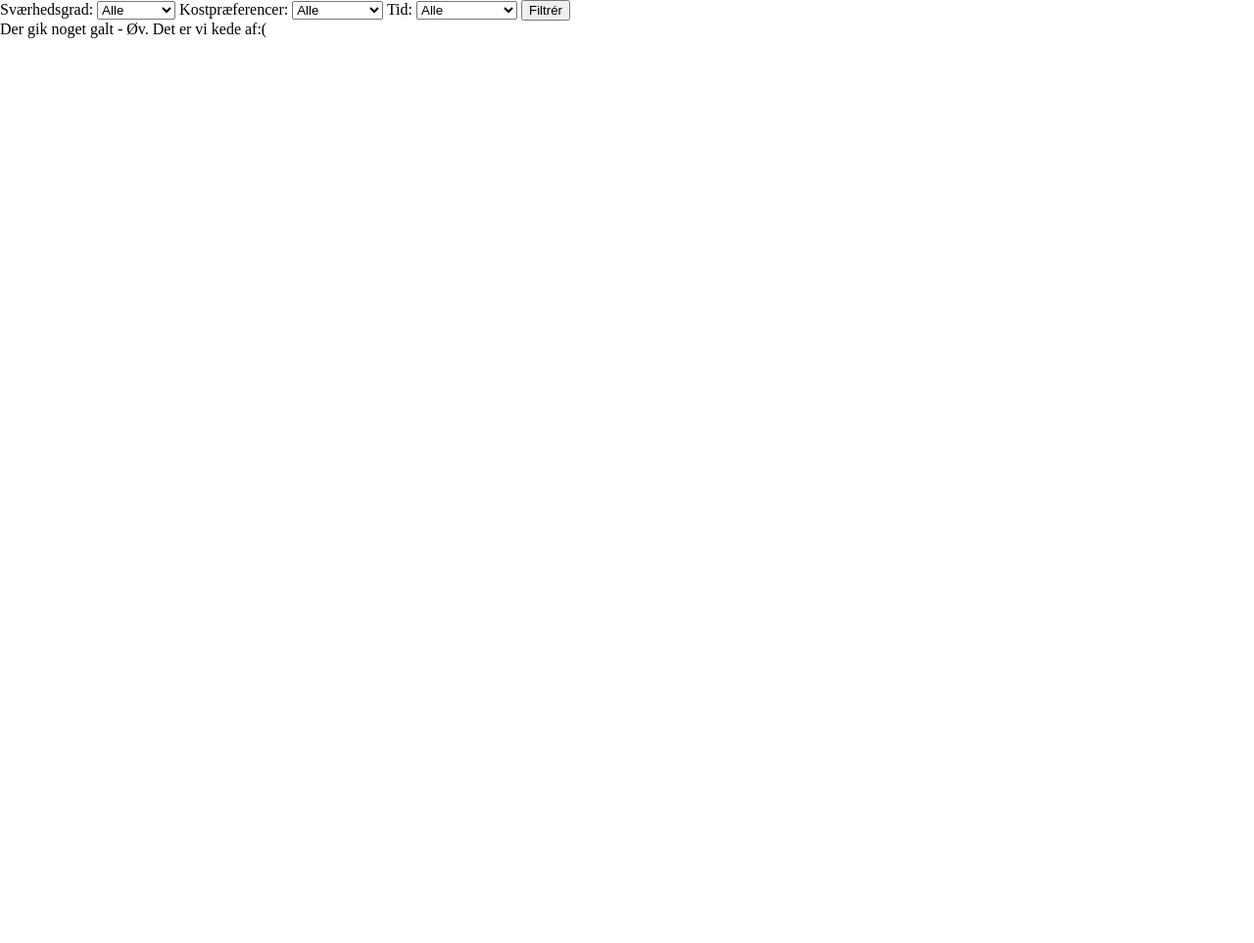
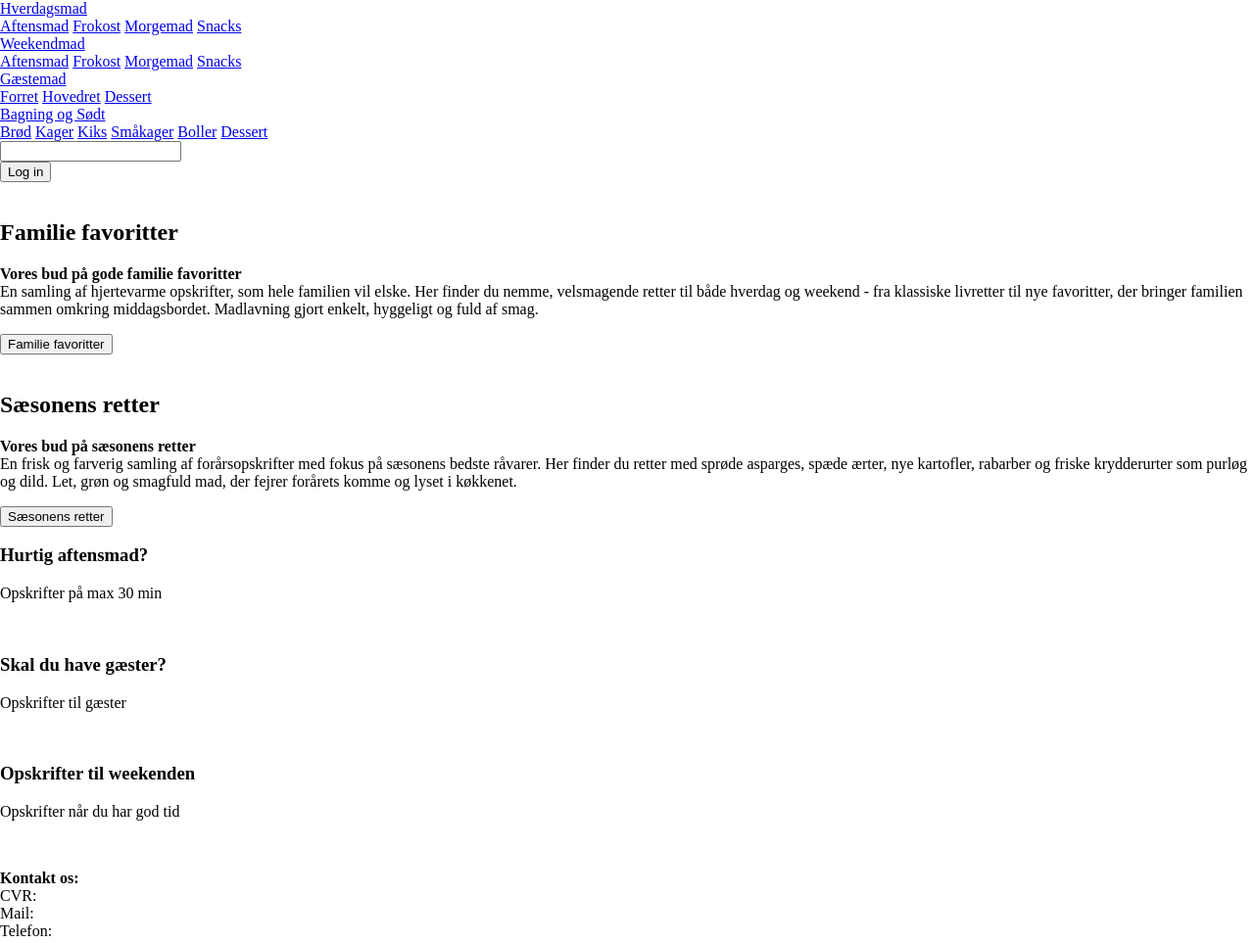
Before and after one commit to BystedUCN/HeadlessCMSprojekt, a plain HTML site: page index.html in a window 1280 px wide. Shown: the whole page at 98% size. Before the commit the page ends 800 px from the top, so only its background shows below. Drawn offline with Linux system fonts and the light colour scheme; no server answers.

Commit message:
Html forside
tilføjet forside html

```diff
--- a/index.html
+++ b/index.html
@@ -9,7 +9,97 @@
     <script src="./assets/js/forside.js" defer></script>
 </head>
 <body>
+    <header>
+        <nav>
+            <div class="dropdownmenu">
+                <div class="dropdownItem">
+                    <a href="#">Hverdagsmad</a>
+                    <div class="dropdown">
+                        <a href="#">Aftensmad</a>
+                        <a href="#">Frokost</a>
+                        <a href="#">Morgemad</a>
+                        <a href="#">Snacks</a>
+                    </div>
+                    </div>
+                    <div class="dropdownItem">
+                        <a href="#">Weekendmad</a>
+                        <div class="dropdown">
+                            <a href="#">Aftensmad</a>
+                            <a href="#">Frokost</a>
+                            <a href="#">Morgemad</a>
+                            <a href="#">Snacks</a>
+                        </div>
+                    </div>
+                    <div class="dropdownItem">
+                        <a href="#">Gæstemad</a>
+                        <div class="dropdown">
+                            <a href="#">Forret</a>
+                            <a href="#">Hovedret</a>
+                            <a href="#">Dessert</a>
+                        </div>
+                    </div>
+                        <div class="dropdownItem">
+                            <a href="#">Bagning og Sødt</a>
+                            <div class="dropdown">
+                                <a href="#">Brød</a>
+                                <a href="#">Kager</a>
+                                <a href="#">Kiks</a>
+                                <a href="#">Småkager</a>
+                                <a href="#">Boller</a>
+                                <a href="#">Dessert</a>
+                            </div>
+                        </div>
+        </nav>
+        <!--Søge felt, ved ikke hvordan man lige laver det?-->
+        <form action="">
+            <input type="text">
+        </form>
+        <button>Log in</button>
+    </header>
     <main>
+        <article class="">
+            <img src="" alt="">
+            <h2>Familie favoritter</h2>
+            <p> <strong>Vores bud på gode familie favoritter</strong><br>
+            En samling af hjertevarme opskrifter, som hele familien vil elske. Her finder du nemme, velsmagende retter til både
+            hverdag og weekend - fra klassiske livretter til nye favoritter, der bringer familien sammen omkring middagsbordet.
+            Madlavning gjort enkelt, hyggeligt og fuld af smag.</p>
+            <button>Familie favoritter</button>
+        </article>
+        <article class="">
+            <img src="" alt="">
+            <h2>Sæsonens retter</h2>
+            <p> <strong>Vores bud på sæsonens retter</strong><br>
+            En frisk og farverig samling af forårsopskrifter med fokus på sæsonens bedste råvarer. Her finder du retter med sprøde
+            asparges, spæde ærter, nye kartofler, rabarber og friske krydderurter som purløg og dild. Let, grøn og smagfuld mad, der
+            fejrer forårets komme og lyset i køkkenet.</p>
+            <button>Sæsonens retter</button>
+        </article>
+        <div>
+            <h3>Hurtig aftensmad?</h3>
+            <p>Opskrifter på max 30 min</p>
+            <img src="" alt="">
+            <img src="" alt="">
+            <img src="" alt="">
+            <img src="" alt="">
+        </div>
+        <div>
+            <h3>Skal du have gæster?</h3>
+            <p>Opskrifter til gæster</p>
+            <img src="" alt="">
+            <img src="" alt="">
+            <img src="" alt="">
+            <img src="" alt="">
+        </div>
+        <div>
+            <h3>Opskrifter til weekenden</h3>
+            <p>Opskrifter når du har god tid</p>
+            <img src="" alt="">
+            <img src="" alt="">
+            <img src="" alt="">
+            <img src="" alt="">
+        </div>
+
         <!-- <div class="filterCont">
             <form>
              <div class="timeFilter">
@@ -59,38 +149,17 @@
             </form>
             <button>Filtrér</button>
         </div> -->
-            <form id="filterForm">
-                <label for="diffFilter">Sværhedsgrad:</label>
-                <select name="diffFilter" id="diffFilter">
-                    <option value="Alle">Alle</option>
-                    <option value="Begynder">Begynder</option>
-                    <option value="Øvede">Øvede</option>
-                    <option value="Expert">Expert</option>
-                </select>
-                <label for="cusineFilter">Kostpræferencer:</label>
-                <select name="cusineFilter" id="cusineFilter">
-                    <option value="Alle">Alle</option>
-                    <option value="Fjerkræ">Fjerkræ</option>
-                    <option value="Fisk/skaldyr">Fisk/skaldyr</option>
-                    <option value="Oksekød">Oksekød</option>
-                    <option value="Svinekød">Svinekød</option>
-                    <option value="Vegetarisk">Vegetarisk</option>
 
-                </select>
-                <!--obs der er flere filter-->
-                <label for="timeFilter">Tid:</label>
-                <select name="timeFilter" id="timeFilter">
-                    <option value="Alle">Alle</option>
-                    <option value="15-30 min">15-30 min</option>
-                    <option value="31 min -1 time">31 min-1 time</option>
-                    <option value="1-2 timer">1-2 timer</option>
-                    <option value="2 timer +">2 timer+</option>
-                </select>
-
-                <button type="submit">Filtrér</button>
-            </form>
-        <div class="result"></div>
+        <!-- <div class="result"></div> -->
 
     </main>
+    <footer>
+        <p>
+            <strong>Kontakt os:</strong><br>
+            CVR: <br>
+            Mail: <br>
+            Telefon: <br>
+        </p>
+    </footer>
 </body>
 </html>
```
Also changed, not shown: oversigt.html (+33 -0 lines).
